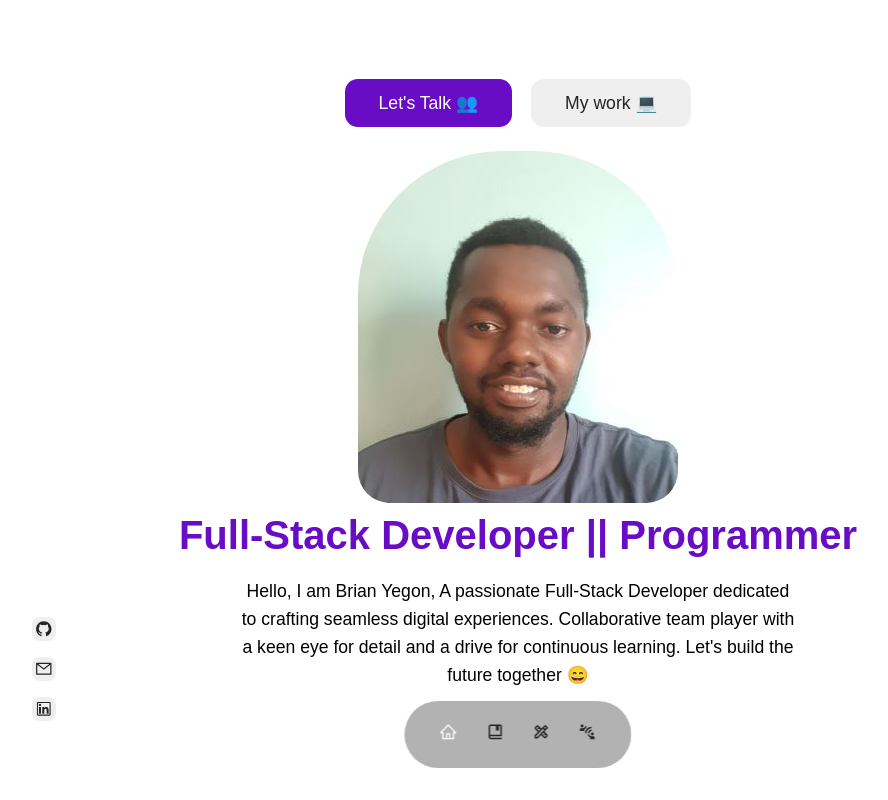
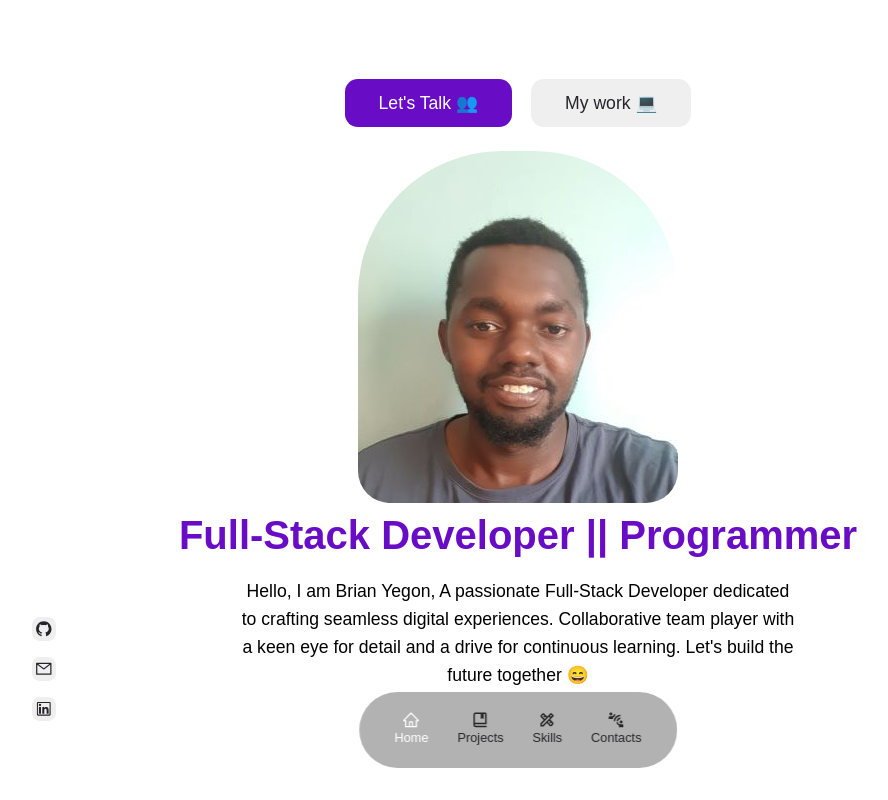
Before and after one commit to yegonkimutai/Personal-portfolio, a React (Create React App) app: page / in a window 1280 px wide. Shown: the top 800 px of the page, without its empty margins (122-1010 px from the left). Built offline with nearby package versions, Linux system fonts and the light colour scheme; a web font is replaced by a local one.

Commit message:
:art:Modify navbar

```diff
--- a/src/sections/navbar/Navbar.jsx
+++ b/src/sections/navbar/Navbar.jsx
@@ -14,22 +14,30 @@ function Navbar() {
     <nav id="navbar">
       <Link to='home' spy={true} smooth={true} offset={-50} duration={500}
       className={activeNav === '#' ? 'active' : ''}>
-        <AiOutlineHome />
+         <div className="nav-cont">
+        <AiOutlineHome /><small>Home</small>
+        </div>
       </Link>
 
       <Link to='projects' spy={true} smooth={true} offset={-50} duration={500}
        className={activeNav === '#projects' ? 'active' : ''}>
-        <BiBookBookmark />
+        <div className="nav-cont">
+        <BiBookBookmark /><small>Projects</small>
+        </div>
       </Link>
 
       <Link to='skills' spy={true} smooth={true} offset={-50} duration={500}
       className={activeNav === '#skills' ? 'active' : ''}>
-         <MdOutlineDesignServices />
+        <div className="nav-cont">
+         <MdOutlineDesignServices /><small>Skills</small>
+         </div>
       </Link>
 
       <Link to='contact' spy={true} smooth={true} offset={-50} duration={500}
        className={activeNav === '#contact' ? 'active' : ''}>
-        <MdConnectWithoutContact />
+        <div className="nav-cont">
+        <MdConnectWithoutContact /><small>Contacts</small>
+        </div>
       </Link>
     </nav>
   );
--- a/src/sections/navbar/navbar.css
+++ b/src/sections/navbar/navbar.css
@@ -11,6 +11,18 @@ nav {
   gap: 0.8rem;
   border-radius: 3rem;
   backdrop-filter: blur(15px);
+  align-items: center;
+}
+
+.nav-cont {
+  display: flex;
+  flex-direction: column;
+  justify-content: center;
+  align-items: center;
+}
+
+small {
+  font-size: 0.8rem;
 }
 
 nav a {
@@ -27,5 +39,4 @@ nav a:hover {
 
 nav a.active {
   color: var(--color-white);
-  text-decoration: underline;
 }
```
